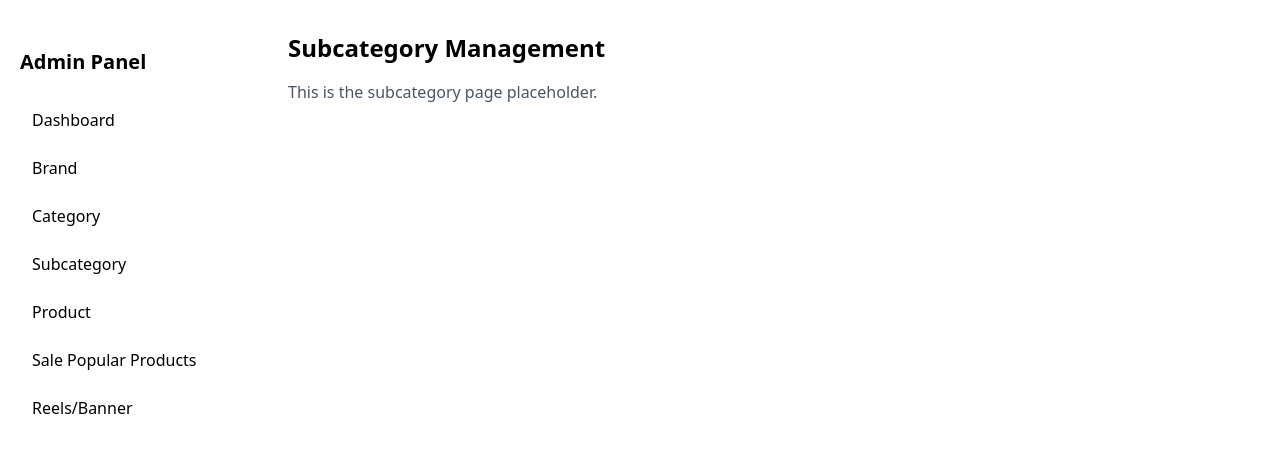
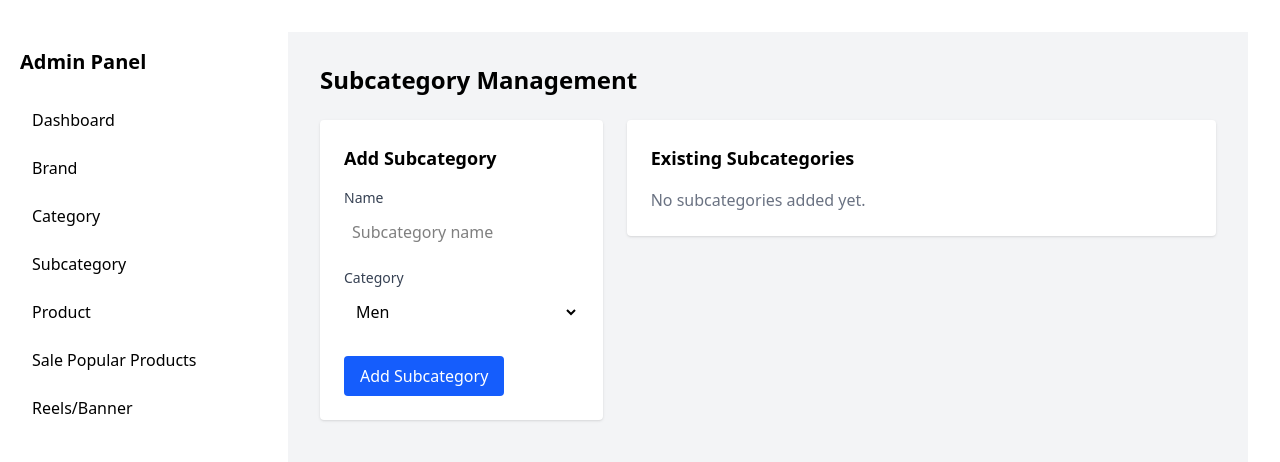
Before and after one commit to sejpalvatsal456/admin-kalyani-hosiery, a Next.js app: page /subcategory in a window 1280 px wide. Shown: the top 462 px of the page. Built offline with nearby package versions, Linux system fonts and the light colour scheme.

Commit message:
Added frontend of Subcateogry page

```diff
--- a/app/subcategory/page.tsx
+++ b/app/subcategory/page.tsx
@@ -1,8 +1,163 @@
+"use client";
+
+import React, { useState } from "react";
+
+type Subcategory = {
+  id: number;
+  name: string;
+  category: string;
+};
+
+const categories = ["Men", "Women", "Kids", "Sales"];
+
 export default function SubcategoryPage() {
+  const [name, setName] = useState("");
+  const [category, setCategory] = useState(categories[0]);
+  const [items, setItems] = useState<Subcategory[]>([]);
+  const [editingId, setEditingId] = useState<number | null>(null);
+
+  function handleAdd(e: React.FormEvent) {
+    e.preventDefault();
+    if (!name.trim()) return;
+    if (editingId !== null) {
+      setItems((prev) =>
+        prev.map((it) =>
+          it.id === editingId ? { ...it, name: name.trim(), category } : it
+        )
+      );
+      setEditingId(null);
+    } else {
+      setItems((prev) => [
+        { id: prev.length ? prev[0].id + 1 : 1, name: name.trim(), category },
+        ...prev,
+      ]);
+    }
+    setName("");
+    setCategory(categories[0]);
+  }
+
   return (
-    <div>
-      <h1 className="text-2xl font-bold">Subcategory Management</h1>
-      <p className="mt-4 text-gray-600">This is the subcategory page placeholder.</p>
+    <div className="min-h-screen bg-gray-100 p-8">
+      <h1 className="text-2xl font-bold mb-6">Subcategory Management</h1>
+
+      <div className="grid grid-cols-1 md:grid-cols-3 gap-6">
+        <section className="bg-white p-6 rounded shadow md:col-span-1">
+          <h2 className="text-lg font-semibold mb-4">Add Subcategory</h2>
+          <form onSubmit={handleAdd} className="space-y-4">
+            <div>
+              <label className="block text-sm font-medium text-gray-700">Name</label>
+              <input
+                value={name}
+                onChange={(e) => setName(e.target.value)}
+                className="mt-1 block w-full border-gray-300 rounded p-2"
+                placeholder="Subcategory name"
+                required
+              />
+            </div>
+            <div>
+              <label className="block text-sm font-medium text-gray-700">
+                Category
+              </label>
+              <select
+                value={category}
+                onChange={(e) => setCategory(e.target.value)}
+                className="mt-1 block w-full border-gray-300 rounded p-2"
+              >
+                {categories.map((c) => (
+                  <option key={c} value={c}>
+                    {c}
+                  </option>
+                ))}
+              </select>
+            </div>
+            <div className="pt-2">
+              <button className="bg-blue-600 text-white px-4 py-2 rounded hover:bg-blue-700">
+                {editingId !== null ? 'Update Subcategory' : 'Add Subcategory'}
+              </button>
+            </div>
+          </form>
+        </section>
+
+        <section className="md:col-span-2">
+          <div className="bg-white p-6 rounded shadow">
+            <h2 className="text-lg font-semibold mb-4">Existing Subcategories</h2>
+            {items.length === 0 ? (
+              <p className="text-gray-500">No subcategories added yet.</p>
+            ) : (
+              <table className="min-w-full divide-y divide-gray-200">
+                <thead className="bg-gray-50">
+                  <tr>
+                    <th
+                      scope="col"
+                      className="px-6 py-3 text-left text-xs font-medium text-gray-500 uppercase tracking-wider"
+                    >
+                      ID
+                    </th>
+                    <th
+                      scope="col"
+                      className="px-6 py-3 text-left text-xs font-medium text-gray-500 uppercase tracking-wider"
+                    >
+                      Name
+                    </th>
+                    <th
+                      scope="col"
+                      className="px-6 py-3 text-left text-xs font-medium text-gray-500 uppercase tracking-wider"
+                    >
+                      Category
+                    </th>
+                    <th
+                      scope="col"
+                      className="px-6 py-3 text-left text-xs font-medium text-gray-500 uppercase tracking-wider"
+                    >
+                      Actions
+                    </th>
+                  </tr>
+                </thead>
+                <tbody className="bg-white divide-y divide-gray-200">
+                  {items.map((it) => (
+                    <tr key={it.id}>
+                      <td className="px-6 py-4 whitespace-nowrap text-sm text-gray-500">
+                        {it.id}
+                      </td>
+                      <td className="px-6 py-4 whitespace-nowrap text-sm text-gray-900">
+                        {it.name}
+                      </td>
+                      <td className="px-6 py-4 whitespace-nowrap text-sm text-gray-900">
+                        {it.category}
+                      </td>
+                      <td className="px-6 py-4 whitespace-nowrap text-sm text-gray-900">
+                        <button
+                          onClick={() => {
+                            setEditingId(it.id);
+                            setName(it.name);
+                            setCategory(it.category);
+                          }}
+                          className="text-blue-600 hover:underline mr-2"
+                        >
+                          Edit
+                        </button>
+                        <button
+                          onClick={() => {
+                            setItems((prev) => prev.filter((x) => x.id !== it.id));
+                            if (editingId === it.id) {
+                              setEditingId(null);
+                              setName("");
+                              setCategory(categories[0]);
+                            }
+                          }}
+                          className="text-red-600 hover:underline"
+                        >
+                          Delete
+                        </button>
+                      </td>
+                    </tr>
+                  ))}
+                </tbody>
+              </table>
+            )}
+          </div>
+        </section>
+      </div>
     </div>
   );
 }
```
